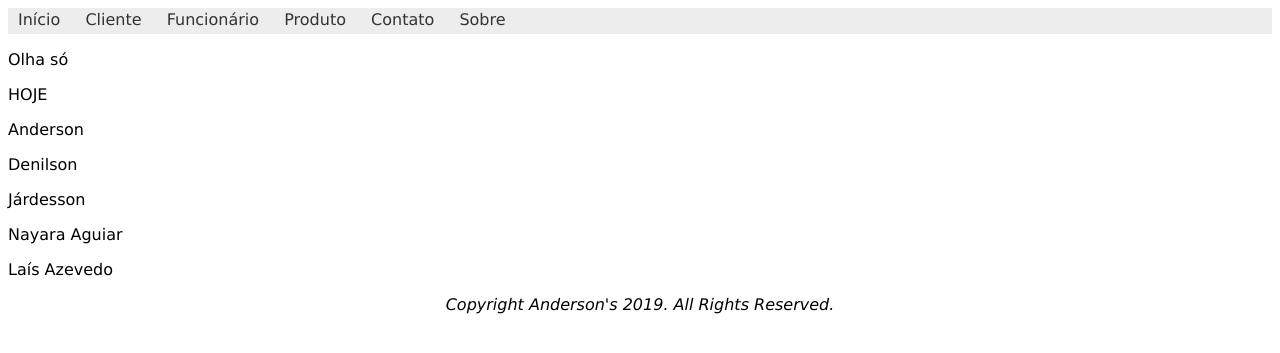
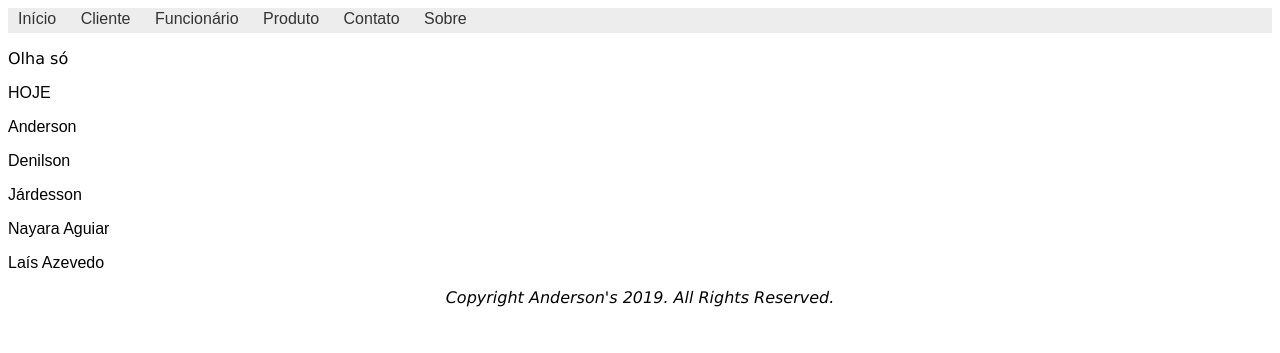
Before and after one commit to Anderson366/Floricultura2.0, a Django app: page / in a window 1280 px wide. Shown: the top 353 px of the page. Run offline with Django 3.2, Linux system fonts and the light colour scheme.

Commit message:
Terminando o CSS 2

```diff
--- a/core/static/base.css
+++ b/core/static/base.css
@@ -1,16 +1,15 @@
-body{
-    font-family: verdana;
-}
-#barra ul{
+body{    font-family:verdana;}
+.barra ul{
+    font-family: arial;
     padding:0px;
     margin:0px;
     background-color:#EDEDED;
     list-style:none;
 }
-#barra ul li {
+.barra ul li {
     display: inline;
 }
-#barra ul li a {
+.barra ul li a {
     padding: 2px 10px;
     display: inline-block;
 
@@ -20,18 +19,29 @@
     text-decoration: none;
     border-bottom:3px solid #EDEDED;
 }
-#barra ul li a:hover {
+.barra ul li a:hover {
     background-color:#D6D6D6;
     color: #6D6D6D;
     border-bottom:3px solid #EA0000;
 }
 page{}
-barraup{}
-darradown{}
-menu{}
-footer{}
-p.nome{}
+barraup{
+    font-family:arial;
+}
+darradown{    font-family:arial;}
+menu{    font-family:arial;}
+footer{    font-family:arial;}
+p.nome{    font-family:arial;}
 p.copy{
     text-align: center;
     font-style: italic;
 }
+header#cabecalho{
+    background-color:rgb(255,255,0);
+    border: 8px solid rgb(0,0,0);
+    padding:10px;
+    margin-left: -10px;
+    margin-right:-10px;
+    margin-top:-10px;
+    margin-bottom:-10px;
+    }
--- a/core/templates/base.html
+++ b/core/templates/base.html
@@ -1,23 +1,27 @@
 <!DOCTYPE html>
 {%load static%}
 <html lang="pt">
+{%load static%}
     <head>
         <meta charset="UTF-8">
         <title>Floricultura</title>
         <link rel="stylesheet" type="text/css" href="static/base.css">
     </head>
     <body>
+    {%load static%}
         <div id="page">
             <div id="barraup">
-                <nav id="barra">
+                <nav class="barra">
+                    <header class = "cabecalho" right = 600px height = 500px>
                         <ul>
-                        <li><a href="#">In&iacute;cio</a></li>
+                            <li><a href="https://tableless.com.br/criando-um-menu-horizontal-com-css/">In&iacute;cio</a></li>
                             <li><a href="#">Cliente</a></li>
                             <li><a href="#">Funcion&aacute;rio</a></li>
                             <li><a href="#">Produto</a></li>
                             <li><a href="#">Contato</a></li>
                             <li><a href="#">Sobre</a></li>
                         </ul>
+                    </header>
                 </nav>
                 <!--<nav class="barra">Ol&aacute;</nav>-->
                 <div id="menu">
```
Lines whose indentation alone changed are shown as unchanged.
